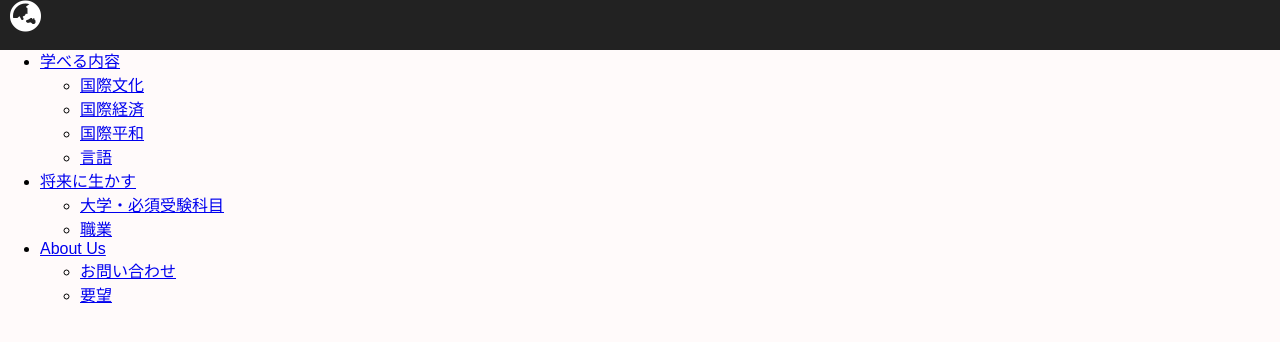
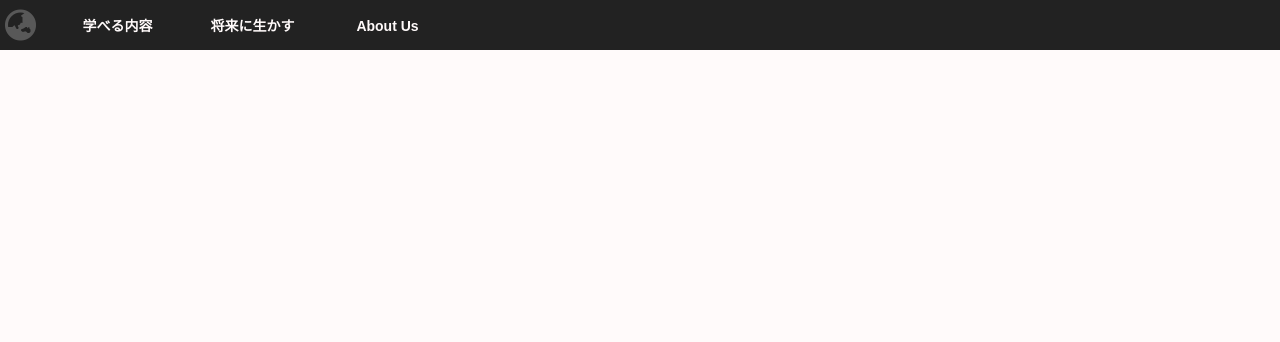
Before and after one commit to Kohxax/School-WebSite, a plain HTML site: page index.html in a window 1280 px wide. Drawn offline with Linux system fonts and the light colour scheme.

Commit message:
Update stylesheet.css

```diff
--- a/stylesheets/stylesheet.css
+++ b/stylesheets/stylesheet.css
@@ -14,15 +14,116 @@ body{
 }
 
 #index .btn{
-    padding: 11px 10px;
-    margin: 0;
-    position: relative;
     color: #fff;
+    display: inline-block;
+    cursor: pointer;
 }
 
-#index .main-menu{
+#index .btn:hover{
+    text-decoration: underline;
+    outline: 0;
+    color: rgb(102, 102, 102);
+}
+
+#index .planet{
     opacity: .8;
-    display: inline-block;
     height: 50px;
-    cursor: pointer;
+    width:50px;
 }
+
+#index .fa-globe-asia{
+    position: relative;
+    top:9px;
+    left:5px;
+}
+
+#dropmenu{
+    list-style-type:none;
+    height:50px;
+    width: 540px;
+    position: relative;
+    left:10px;
+    top:-62px;
+}
+
+#dropmenu li{
+    position: relative;
+    width: 25%;
+    float:left;
+    margin: 0;
+    padding: 0;
+    text-align: center;
+}
+
+#dropmenu li a{
+    display: block;
+    margin: 0;
+    padding: 15px 0 11px;
+    color: #fffafa;
+    font-size: 14px;
+    font-weight: bold;
+    line-height: 1;
+    text-decoration: none;
+}
+
+#dropmenu li ul{
+    list-style: none;
+    position: absolute;
+    top: 100%;
+    left: 0;
+    margin: 0;
+    padding: 0;
+    border-radius: 0 0 3px 3px;
+}
+
+#dropmenu li:last-child ul{
+    left: -100%;
+    width: 100%
+}
+
+#dropmenu li ul li{
+    overflow: hidden;
+    width: 200%;
+    height: 0;
+    -moz-transition: .2s;
+    -webkit-transition: .2s;
+    -o-transition: .2s;
+    -ms-transition: .2s;
+    transition: .2s;
+}
+
+#dropmenu li ul li a{
+    padding: 13px 15px;
+    background: rgb(66, 66, 66);
+    text-align: left;
+    font-size: 12px;
+    font-weight: normal;
+}
+
+#dropmenu li:hover > a{
+    color: #fffafa;
+    background-color: rgb(85, 85, 85);
+}
+
+#dropmenu li:hover ul li{
+    overflow: visible;
+    height: 38px;
+    border-bottom: 1px solid #4d4c4c;
+    border-top: 1px solid #222222;
+}
+
+#dropmenu > li:hover > a{
+    border-radius: 3px 3px 0 0;
+}
+
+#dropmenu li:hover ul li:first-child{
+    border-top: 0;
+}
+
+#dropmenu li:hover ul li:last-child{
+    border-bottom: 0;
+}
+
+#dropmenu li:hover ul li:last-child a{
+    border-radius: 0 0 3px 3px;
+}
```
